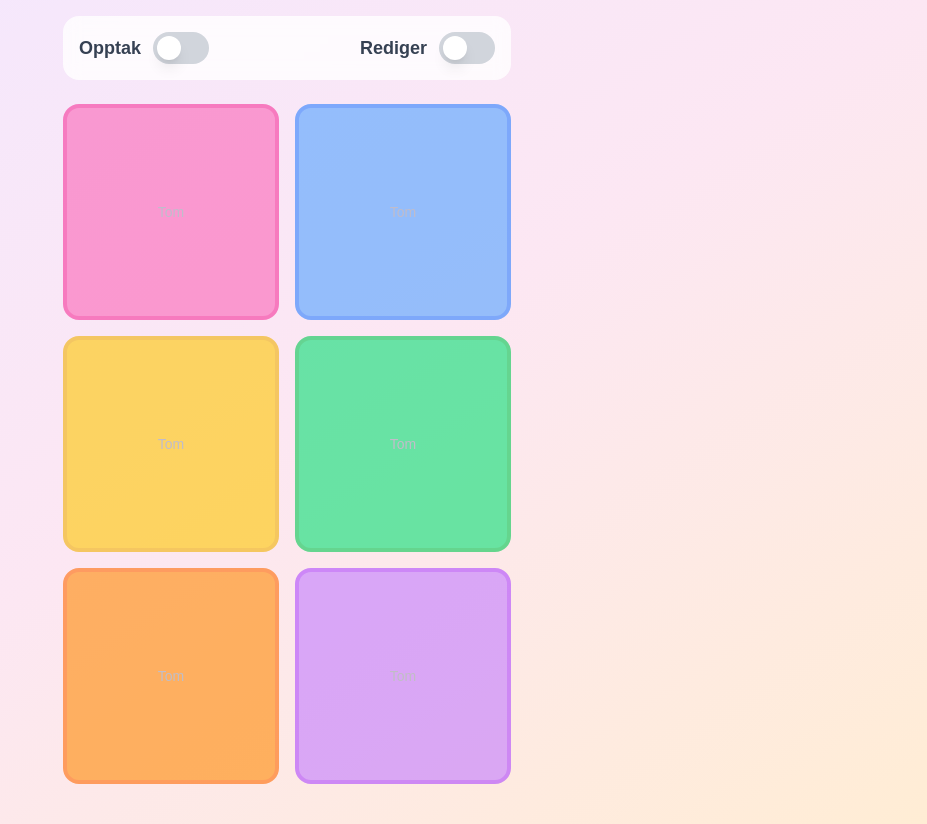
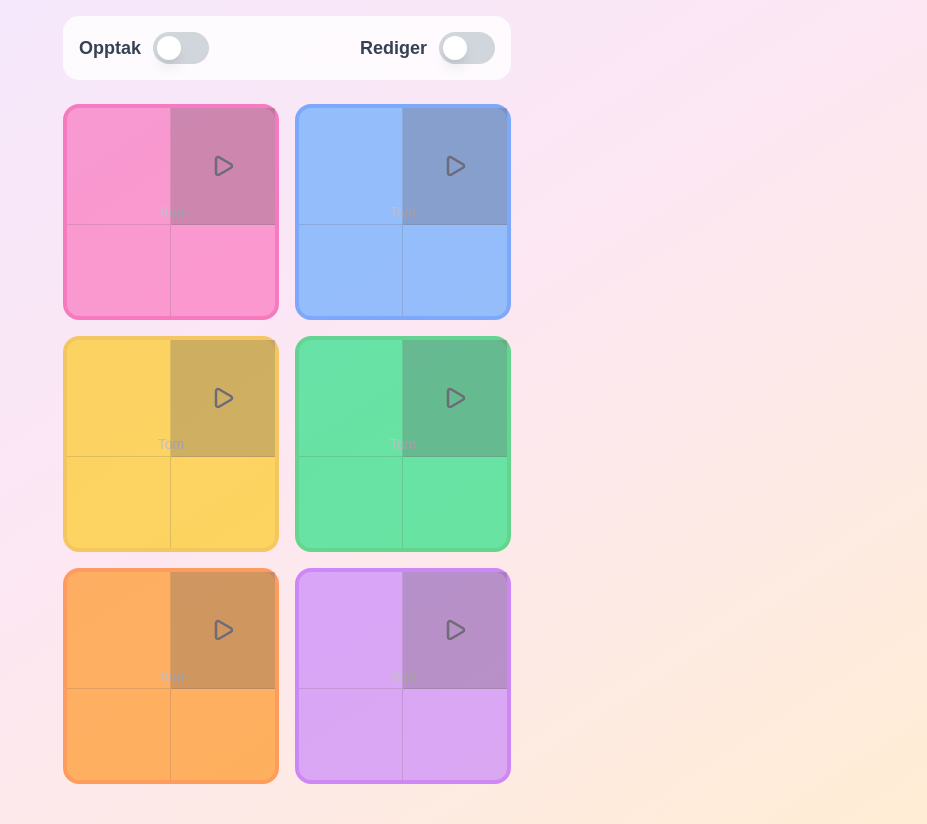
Before and after one commit to ChristianWatkins/lydmaskinen, a Next.js app: page / in a window 1280 px wide. Shown: the whole page, without its empty margins (353-1280 px from the left). Built offline with nearby package versions, Linux system fonts and the light colour scheme.

Commit message:
better pad displays

```diff
--- a/components/Pad.tsx
+++ b/components/Pad.tsx
@@ -140,14 +140,6 @@ export default function Pad({
               {padState === 'playing' && (
                 <div className="text-white text-2xl font-bold">▶</div>
               )}
-              {padState === 'has-audio' && !isRecording && !isPlaying && (
-                <div className="text-white text-sm font-semibold opacity-75">
-                  {padData.effect !== 'none' && (
-                    <span className="block">{padData.effect === 'smurf' ? '🎵' : '👹'}</span>
-                  )}
-                  {padData.reverse && <span className="block">⏪</span>}
-                </div>
-              )}
               {padState === 'empty' && mode === 'record' && (
                 <div className="text-center">
                   <div className="text-gray-400 text-xs font-medium mb-1">Tom</div>
@@ -158,6 +150,51 @@ export default function Pad({
                 <div className="text-gray-400 text-sm font-medium">Tom</div>
               )}
             </div>
+
+            {/* Settings indicators - same layout as back side */}
+            {padState !== 'recording' && padState !== 'playing' && (
+              <div className="absolute inset-0 grid grid-cols-2 gap-0 pointer-events-none">
+                {/* Upper left: Reverse */}
+                <div className={`
+                  flex items-center justify-center border-r border-b border-black/20
+                  ${padData.reverse ? 'bg-black/30' : 'bg-transparent'}
+                `}>
+                  {padData.reverse && (
+                    <RotateCcw size={24} className="text-gray-900" strokeWidth={2.5} />
+                  )}
+                </div>
+
+                {/* Upper right: Forward */}
+                <div className={`
+                  flex items-center justify-center border-b border-black/20
+                  ${!padData.reverse ? 'bg-black/30' : 'bg-transparent'}
+                `}>
+                  {!padData.reverse && (
+                    <Play size={24} className="text-gray-900" strokeWidth={2.5} />
+                  )}
+                </div>
+
+                {/* Lower left: Troll */}
+                <div className={`
+                  flex items-center justify-center border-r border-black/20
+                  ${padData.effect === 'troll' ? 'bg-black/30' : 'bg-transparent'}
+                `}>
+                  {padData.effect === 'troll' && (
+                    <span className="text-3xl">👹</span>
+                  )}
+                </div>
+
+                {/* Lower right: Smurfe */}
+                <div className={`
+                  flex items-center justify-center
+                  ${padData.effect === 'smurf' ? 'bg-black/30' : 'bg-transparent'}
+                `}>
+                  {padData.effect === 'smurf' && (
+                    <span className="text-3xl">👶</span>
+                  )}
+                </div>
+              </div>
+            )}
           </button>
         </div>
 
```
